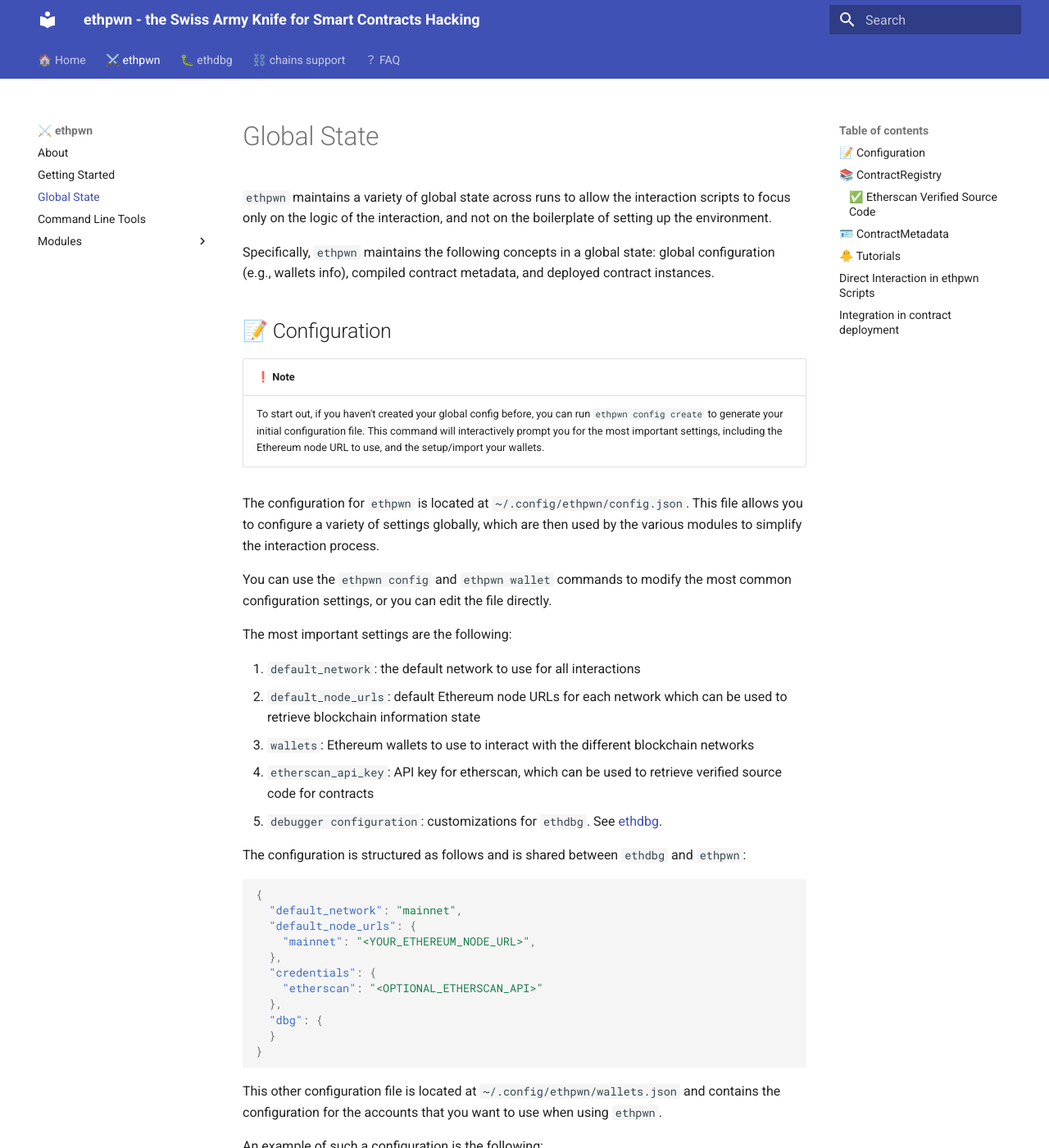
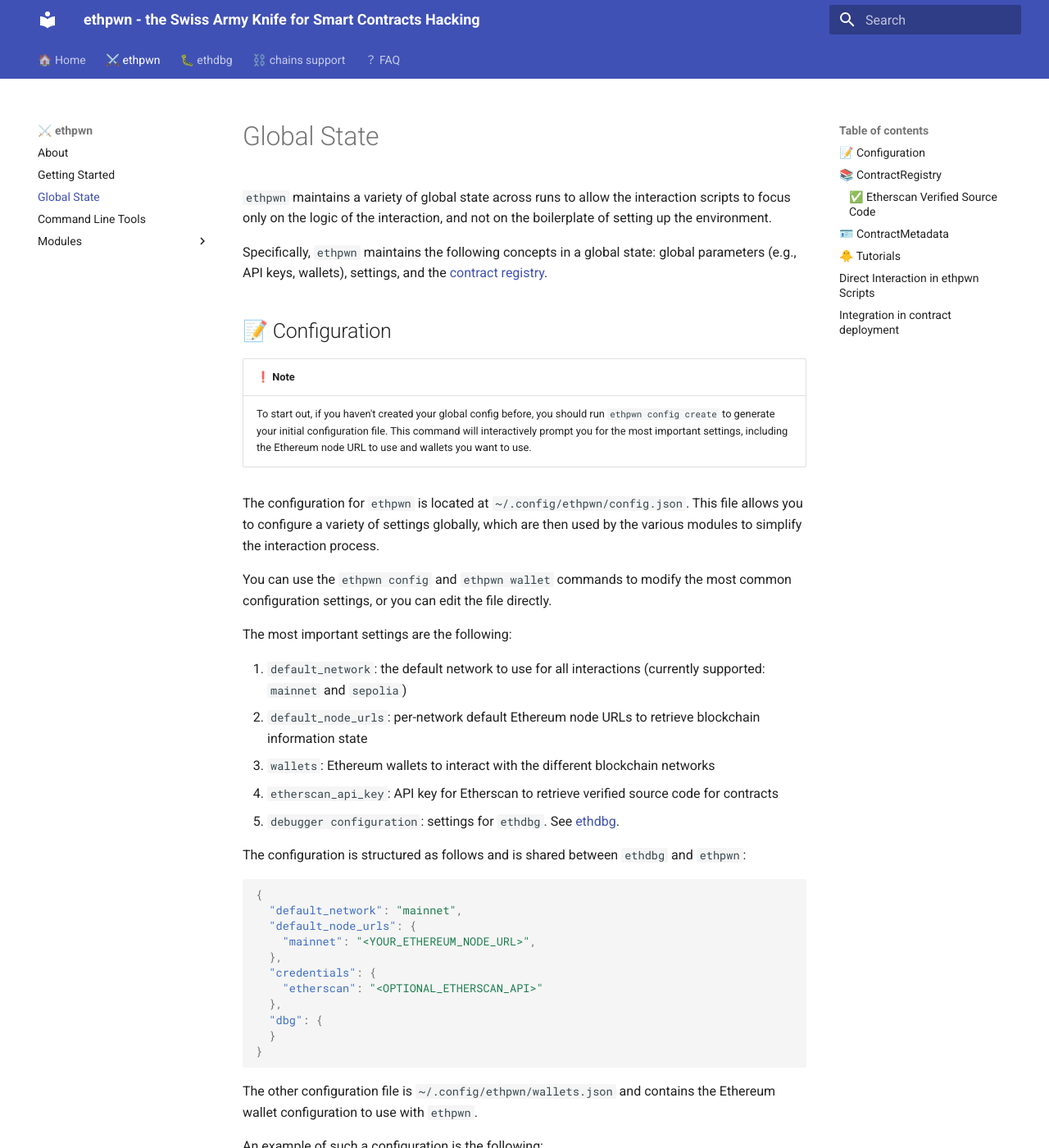
Before and after one commit to ethpwn/ethpwn, an MkDocs documentation site: the page built from docs/docs/ethpwn/global_state.md, in a window 1280 px wide and 1400 px high. Shown: the whole window at 82% size. Built offline with MkDocs 1.6.1 and Material for MkDocs 9.7.7, drawn with Linux system fonts in a browser that asks for light colours.

Commit message:
fixed docs

````diff
--- a/docs/docs/ethpwn/global_state.md
+++ b/docs/docs/ethpwn/global_state.md
@@ -2,13 +2,13 @@
 
 `ethpwn` maintains a variety of global state across runs to allow the interaction scripts to focus only on the logic of the interaction, and not on the boilerplate of setting up the environment.
 
-Specifically, `ethpwn` maintains the following concepts in a global state: global configuration (e.g., wallets info), compiled contract metadata, and deployed contract instances.
+Specifically, `ethpwn` maintains the following concepts in a global state: global parameters (e.g., API keys, wallets), settings, and the [contract registry](#contractregistry).
 
 ## 📝 Configuration
 
 | ❗️ Note                                                              |
 |----------------------------------------------------------------------|
-| To start out, if you haven't created your global config before, you can run `ethpwn config create` to generate your initial configuration file. This command will interactively prompt you for the most important settings, including the Ethereum node URL to use, and the setup/import your wallets. |
+| To start out, if you haven't created your global config before, you should run `ethpwn config create` to generate your initial configuration file. This command will interactively prompt you for the most important settings, including the Ethereum node URL to use and wallets you want to use. |
 
 The configuration for `ethpwn` is located at `~/.config/ethpwn/config.json`. This file allows you to configure a variety of settings globally, which are then used by the various modules to simplify the interaction process.
 
@@ -16,11 +16,11 @@
 
 The most important settings are the following:
 
-1. `default_network`: the default network to use for all interactions
-2. `default_node_urls`: default Ethereum node URLs for each network which can be used to retrieve blockchain information state
-3. `wallets`: Ethereum wallets to use to interact with the different blockchain networks
-4. `etherscan_api_key`: API key for etherscan, which can be used to retrieve verified source code for contracts
-5. `debugger configuration`: customizations for `ethdbg`. See [ethdbg](/ethpwn/ethdbg/usage/).
+1. `default_network`: the default network to use for all interactions (currently supported: `mainnet` and `sepolia`)
+2. `default_node_urls`: per-network default Ethereum node URLs to retrieve blockchain information state
+3. `wallets`: Ethereum wallets to interact with the different blockchain networks
+4. `etherscan_api_key`: API key for Etherscan to retrieve verified source code for contracts
+5. `debugger configuration`: settings for `ethdbg`. See [ethdbg](/ethpwn/ethdbg/usage/).
 
 The configuration is structured as follows and is shared between `ethdbg` and `ethpwn`:
 
@@ -38,17 +38,19 @@
 }
 ```
 
-This other configuration file is located at `~/.config/ethpwn/wallets.json` and contains the configuration for the accounts that you want to use when using `ethpwn`.
+The other configuration file is `~/.config/ethpwn/wallets.json` and contains the Ethereum wallet configuration to use with `ethpwn`.
 
 An example of such a configuration is the following:
 
 ```json
 [
-{"address": "0x1a5984F43dAD95a5121b1b30B9190d619d84d21C",
-"private_key": "0x2838aa1e473a046941d3ee4481396b9c54c944a6b6321e489b654554125f374b",
-"network": "mainnet",
-"name": "my-test-wallet",
-"description": "Default wallet generated by ethpwn on 2023-07-09 13:12:05.184774"}
+  {
+    "address": "0x1a5984F43dAD95a5121b1b30B9190d619d84d21C",
+    "private_key": "0x2838aa1e473a046941d3ee4481396b9c54c944a6b6321e489b654554125f374b",
+    "network": "mainnet",
+    "name": "my-test-wallet",
+    "description": "Default wallet generated by ethpwn on 2023-07-09 13:12:05.184774"
+  }
 ]
 ```
 
````
